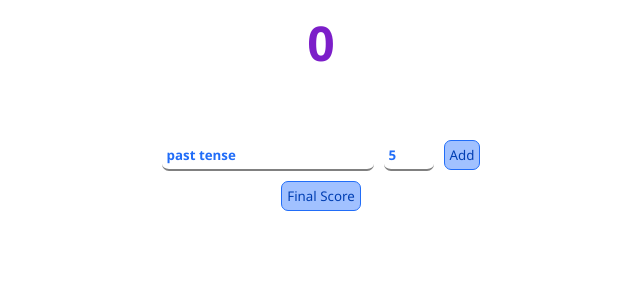
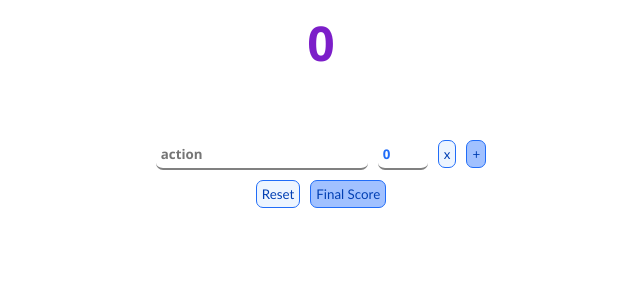
Before and after one commit to Iamniquey/awarder-app, a React (Vite) app: page /awarder/app in a window 1280 px wide. Shown: the top 300 px of the page, without its empty margins (319-959 px from the left). Built offline with nearby package versions, Linux system fonts and the light colour scheme.

Commit message:
Add reset and clear buttons, and alter button styles.

```diff
--- a/src/App.css
+++ b/src/App.css
@@ -73,6 +73,7 @@ button, .link {
   background-color: rgb(161, 193, 255);
   color: rgb(1, 63, 179);
   cursor: pointer;
+  font-family:'Gill Sans', 'Gill Sans MT', Calibri, 'Trebuchet MS', sans-serif;
 }
 
 button:hover, .link:hover {
@@ -86,6 +87,10 @@ button:disabled, .link:disabled {
 .link {
 text-decoration: none;
 font-size: .8rem;
+}
+
+.btn-secondary {
+  background-color: rgb(237, 245, 255);
 }
 
 .record {
--- a/src/App.jsx
+++ b/src/App.jsx
@@ -6,8 +6,8 @@ import FinalScore from "./components/FinalScore";
 
 function App() {
   const [score, setScore] = useState(0);
-  const [award, setAward] = useState("past tense");
-  const [awardNumber, setAwardNumber] = useState(5);
+  const [award, setAward] = useState("");
+  const [awardNumber, setAwardNumber] = useState(0);
   const [display, setDisplay] = useState(`+${awardNumber} for ${award}`);
   const [sessionRecord, setSessionRecord] = useState([]);
   const [displayAnim, setDisplayAnim] = useState(false);
@@ -49,6 +49,15 @@ function App() {
     setShowFinal(false);
   };
 
+  const handleClear = () => {
+    setAward("");
+    setAwardNumber(0);
+  };
+  const  handleReset = () => {
+    setScore(0);
+    setSessionRecord([]);
+  };
+
   return (
     <>
       <main>
@@ -76,10 +85,14 @@ function App() {
                 setAwardNumber(parseInt(DOMPurify.sanitize(e.target.value)))
               }
             />
+            <button className="btn-secondary" onClick={handleClear}>
+               x
+            </button>
             <button type="submit" disabled={displayAnim}>
-              Add
+               +
             </button>
           </form>
+          <button className="btn-secondary" onClick={handleReset}>Reset</button>
           <button onClick={handleFinal}>Final Score</button>
         </div>
         <FinalScore
--- a/src/Home.jsx
+++ b/src/Home.jsx
@@ -14,7 +14,7 @@ const Home = () => {
     <div>
       <main>
         <h1>Awarder App</h1>
-        <p>Click launch to start in a popup window.</p>
+        <p>Click "Open Window" to launch a popup window where you can run the app.</p>
         <button onClick={handleWindow}>Open Window</button>
         <Link to="/app" className="link">
           Launch App
```
Also changed, not shown: notes.txt.
